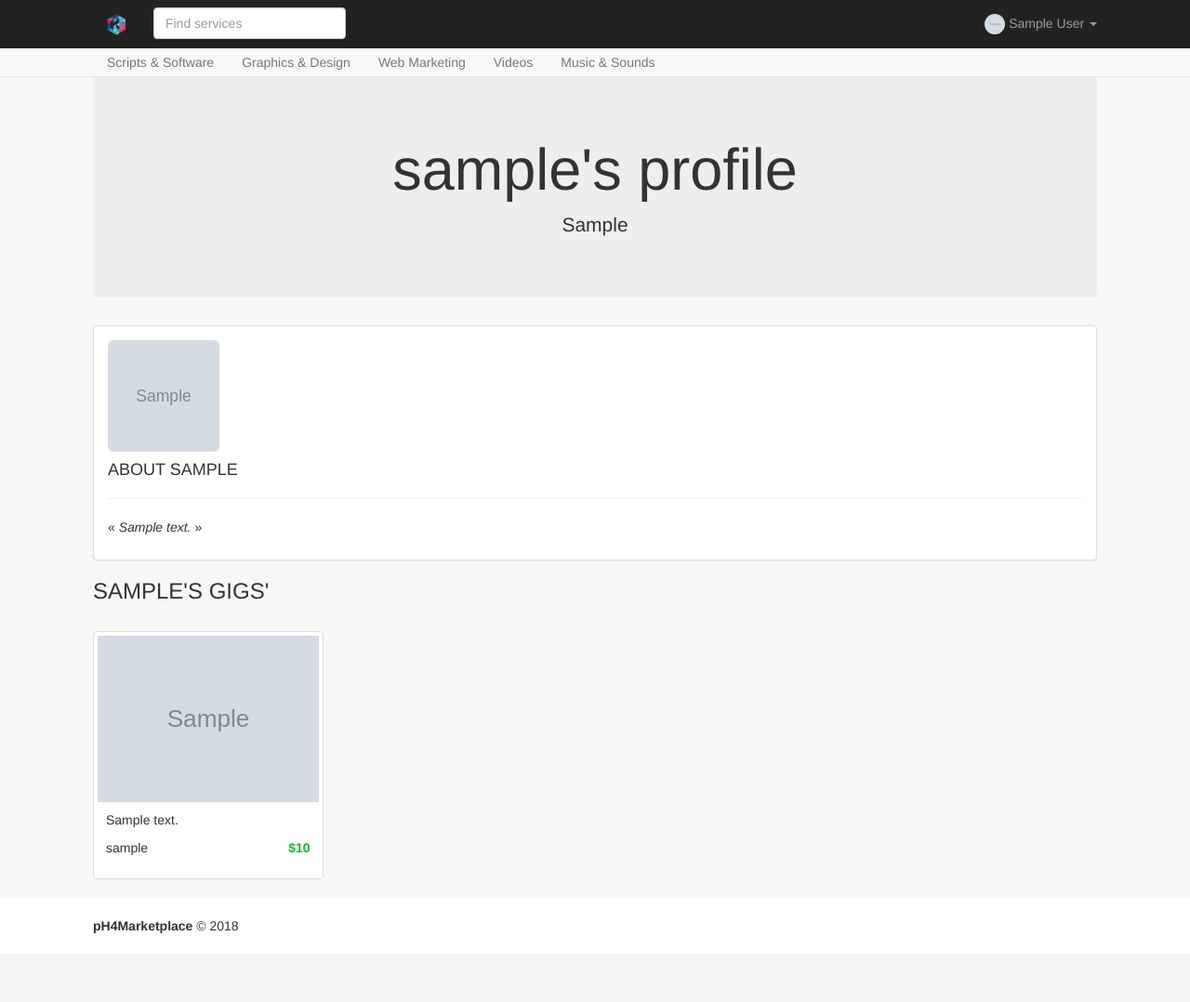
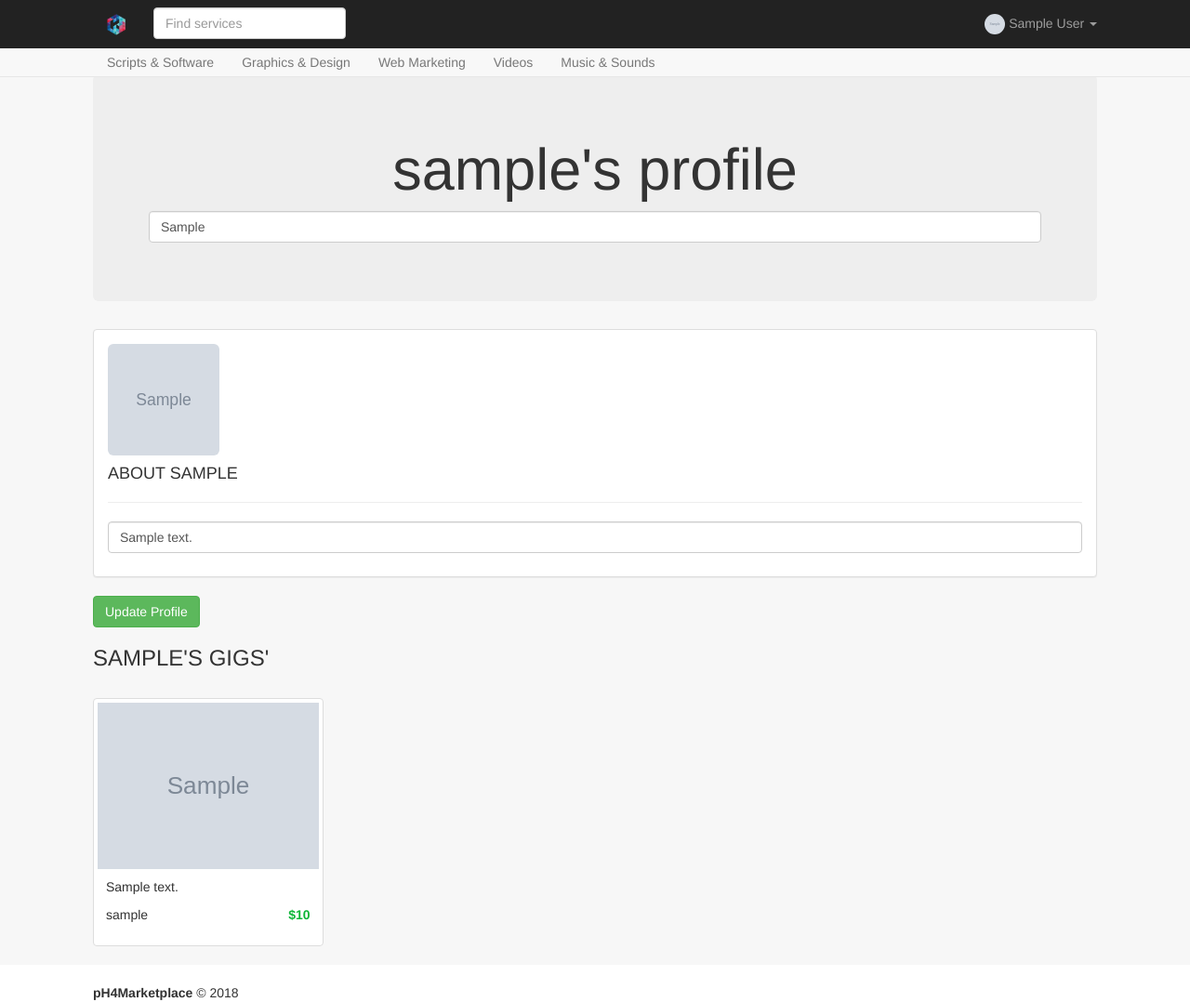
Before and after one commit to pH-7/pH4Marketplace, a Django app: a page that uses marketplaceapp/templates/profile.html in a window 1280 px wide. Shown: the top 1078 px of the page at 93% size. Before the commit the page ends 1004 px from the top, so only its background shows below. Run offline with Django 3.2, Linux system fonts and the light colour scheme; a user stored in the database is signed in; tables that the repository leaves empty hold one stand-in row (values such as "Sample post"); grey boxes marked "Sample" are stand-in pictures; some libraries are stand-ins or nearby versions.

Commit message:
Allow users to edit their bio & page slogan

```diff
--- a/marketplaceapp/templates/profile.html
+++ b/marketplaceapp/templates/profile.html
@@ -2,9 +2,20 @@
 {% load staticfiles %}
 
 {% block page %}
+    {% if request.user == profile.user %}
+        <form method="post">
+        {% csrf_token %}
+    {% endif %}
+
     <div class="jumbotron text-center">
         <h1>{{ profile.user.username }}'s profile</h1>
-        <p>{{ profile.slogan }}</p>
+        <p>
+            {% if request.user == profile.user %}
+                <input type="text" class="form-control" name="slogan" value="{{ profile.slogan }}">
+            {% else %}
+                {{ profile.slogan }}
+            {% endif %}
+        </p>
     </div>
     <div class="panel panel-default">
         <div class="panel-body">
@@ -15,9 +26,22 @@
                 About {{ profile.user.username }}
             </h4>
             <hr>
-            <p>&laquo; <span class="italic">{{ profile.bio }}</span> &raquo;</p>
+            <p>
+                {% if request.user == profile.user %}
+                    <input type="text" class="form-control" name="bio" value="{{ profile.bio }}">
+                {% else %}
+                    &laquo; <span class="italic">{{ profile.bio }}</span> &raquo;
+                {% endif %}
+            </p>
         </div>
     </div>
+    {% if request.user == profile.user %}
+        <button type="submit" class="btn btn-success">Update Profile</button>
+    {% endif %}
+
+    {% if request.user == profile.user %}
+        </form>
+    {% endif %}
 
     <h3 class="text-uppercase margin-heading">{{ profile.user.username }}'s gigs'</h3>
     <div class="row">
--- a/marketplaceapp/views.py
+++ b/marketplaceapp/views.py
@@ -82,10 +82,14 @@ def my_gigs(request):
     )
 
 def profile(request, username):
-    try:
-        profile = Profile.objects.get(user__username=username)
-    except Profile.DoesNotExist:
-        return redirect(home)
+    if request.method == 'POST':
+        profile = Profile.objects.get(user=request.user)
+        __update_profile(request, profile)
+    else:
+        try:
+            profile = Profile.objects.get(user__username=username)
+        except Profile.DoesNotExist:
+            return redirect(home)
 
     gigs = Gig.objects.filter(user=profile.user, status=True)
 
@@ -94,3 +98,8 @@ def profile(request, username):
         'profile.html',
         {'profile': profile, 'gigs': gigs, 'media_url': MEDIA_URL}
     )
+
+def __update_profile(request, profile):
+    profile.bio = request.POST.get('bio')
+    profile.slogan = request.POST.get('slogan')
+    profile.save()
```
